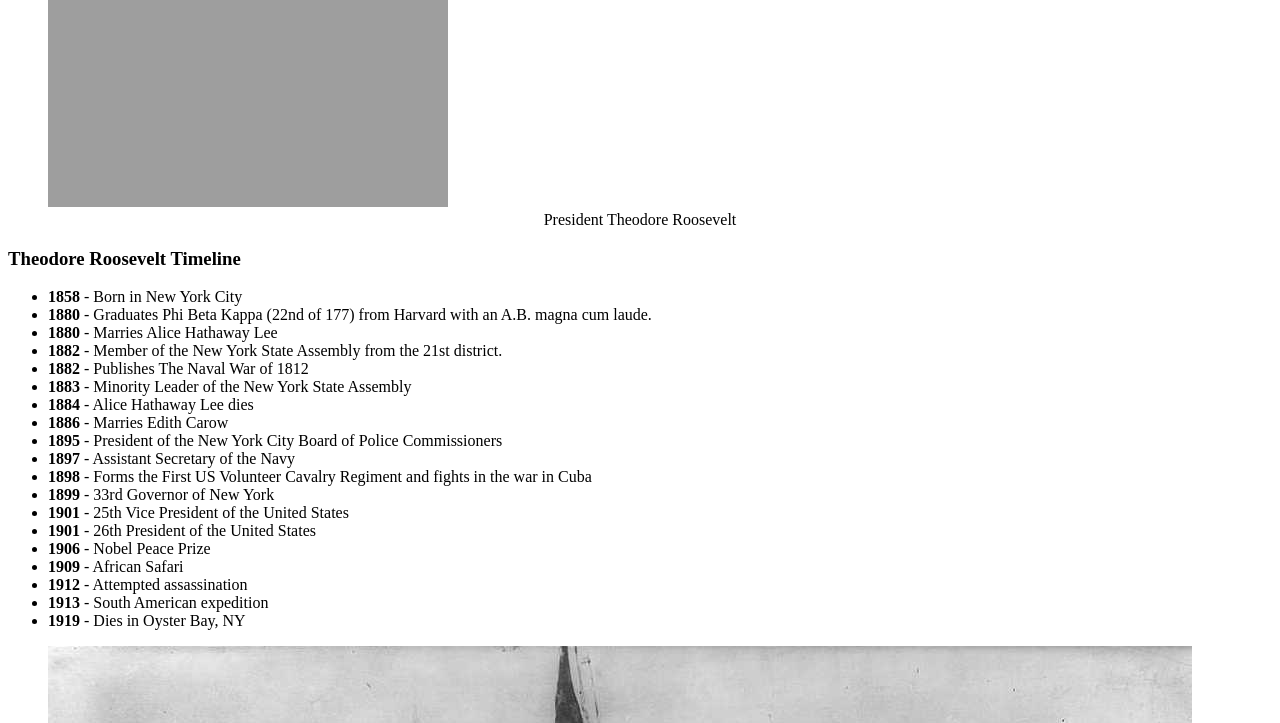
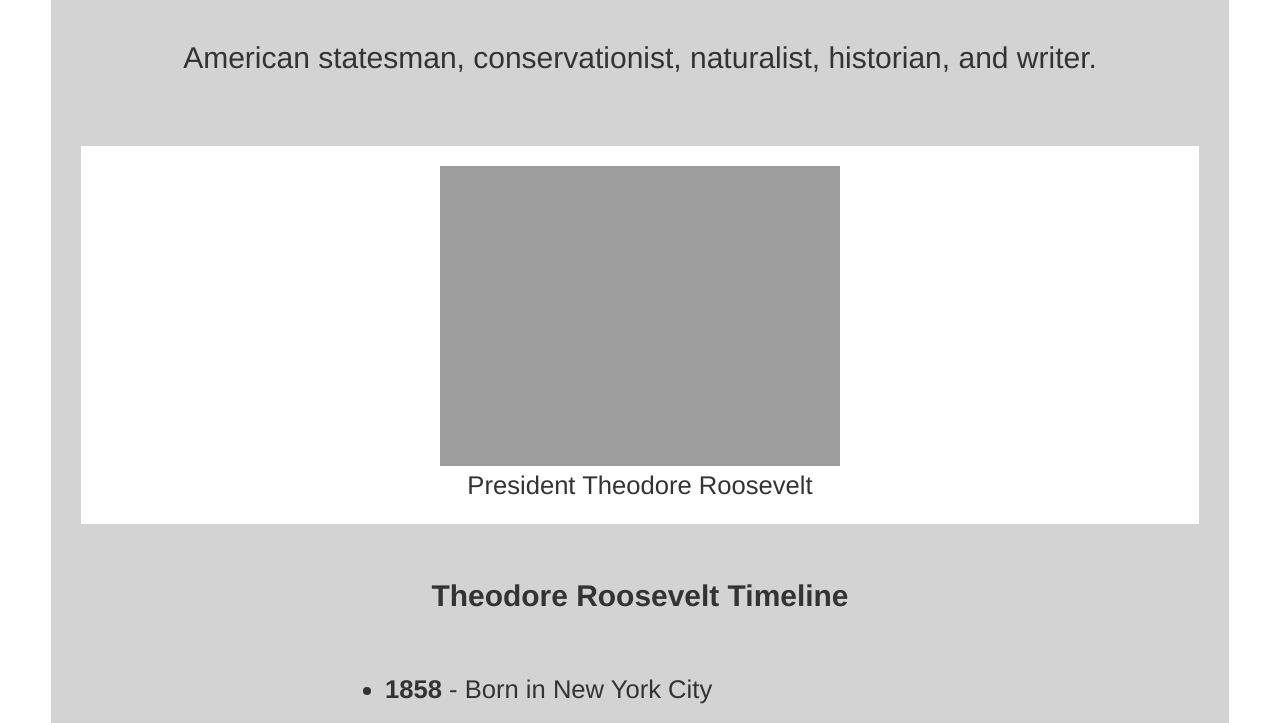
Before and after one commit to mchagan/TributePage, a plain HTML site: page index.html in a window 1280 px wide. Shown: the part 194-917 px from the top of the page. Drawn offline with Linux system fonts and the light colour scheme; the site is published under a folder, as on GitHub Pages, so addresses that start at the root find nothing.

Commit message:
fix to locate css file corectly

```diff
--- a/index.html
+++ b/index.html
@@ -14,10 +14,8 @@
     <title>TR Tribute Page</title>
 
     <!-- import the webpage's stylesheet -->
-    <link rel="stylesheet" href="/style.css" />
+    <link rel="stylesheet" href="style.css" />
 
-    <!-- import the webpage's javascript file -->
-    <script src="/script.js" defer></script>
   </head>
   <main id="main">
     <article>
```
